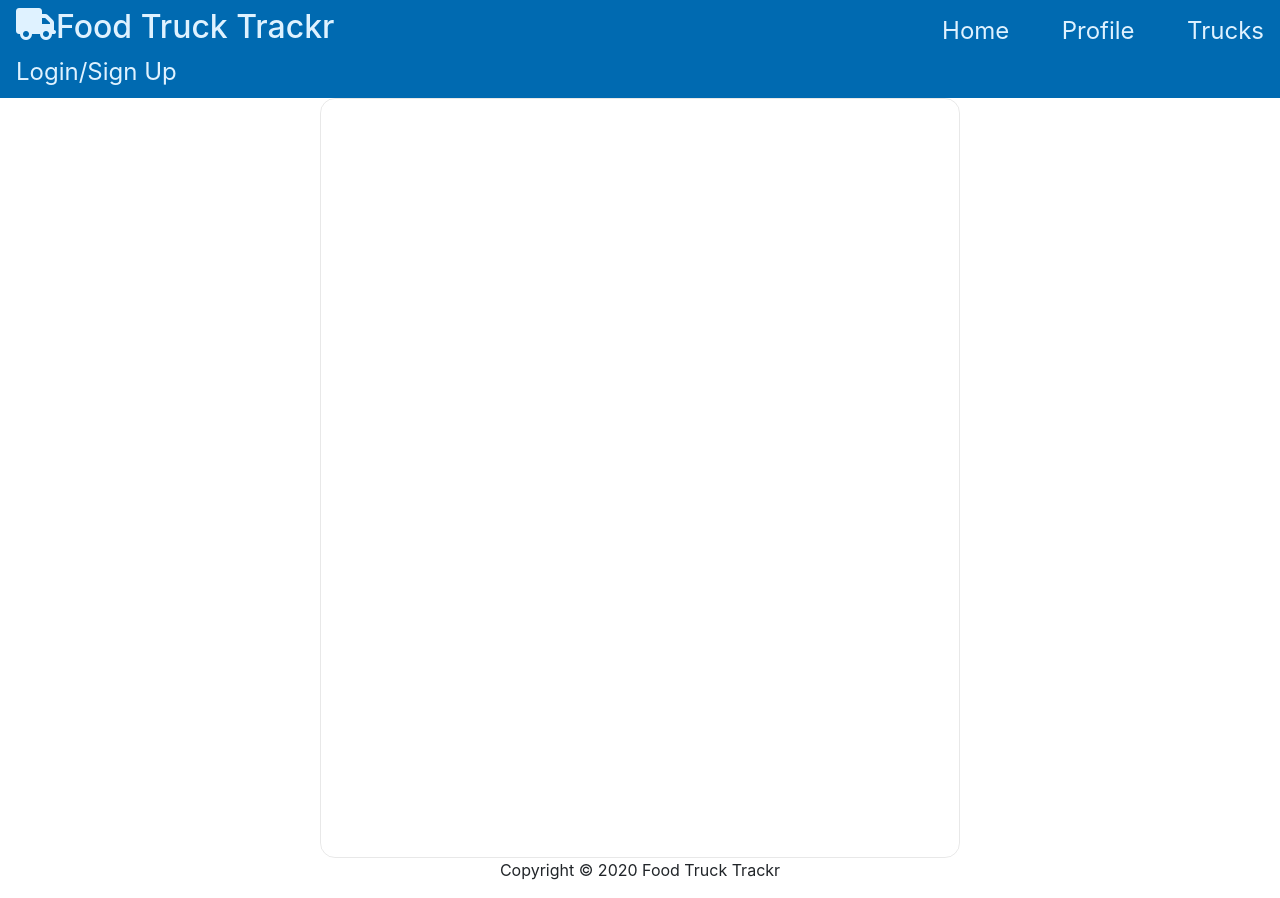
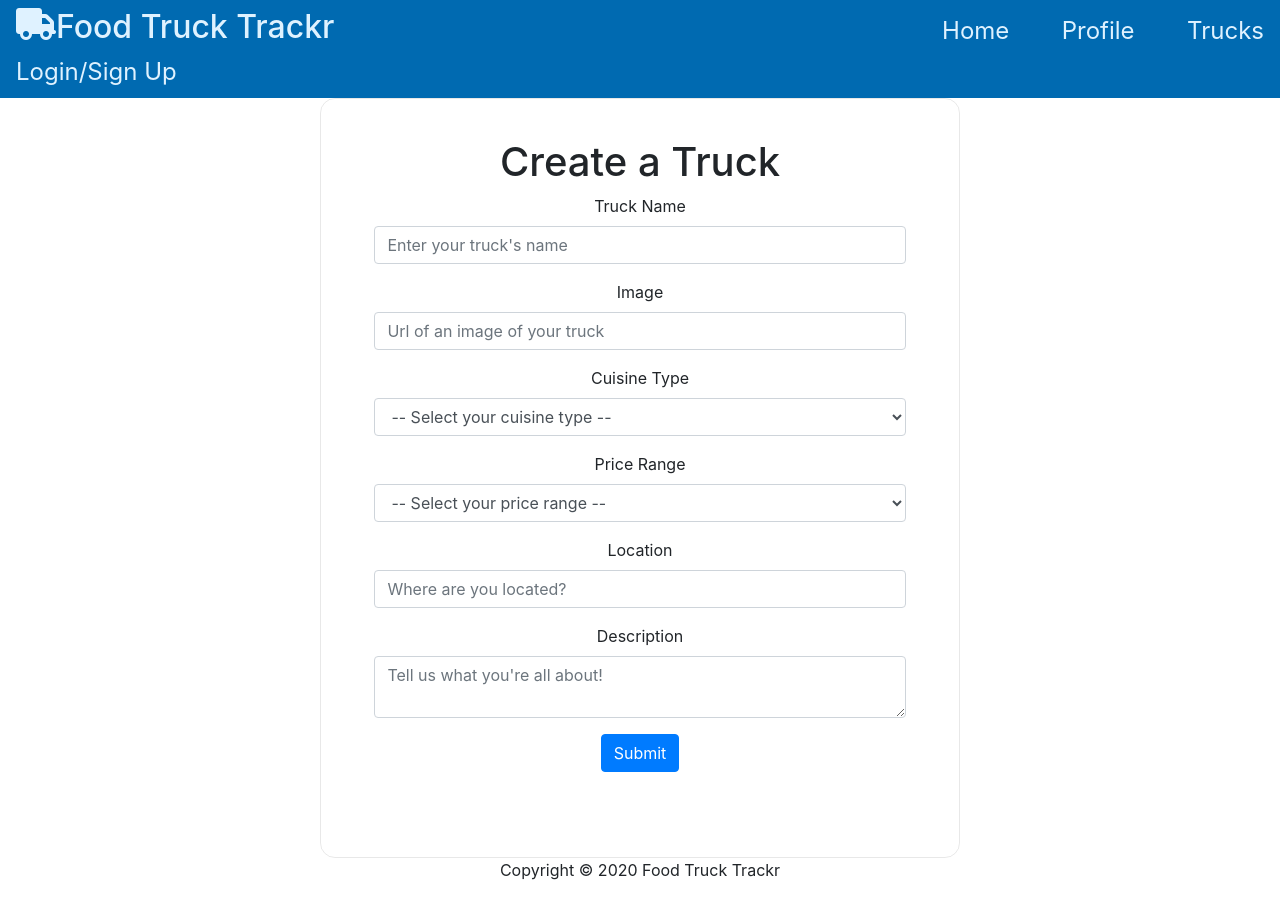
Before and after one commit to markanator/foodtrucktrackr-frontend, a React (Create React App) app: page /add-truck in a window 1280 px wide. Built offline with nearby package versions, Linux system fonts and the light colour scheme.

Commit message:
Created add truck form component

```diff
--- a/src/App.js
+++ b/src/App.js
@@ -3,6 +3,7 @@ import { Route, Switch } from "react-router-dom";
 
 import Layout from "./Layout";
 import Home from "./components/Home";
+import CreateTruckForm from "./components/CreateTruckForm";
 
 import { createStore } from 'redux';
 import { reducer } from './reducers';
@@ -18,6 +19,9 @@ const App = () => {
                     <Route exact path='/'>
                         <Home />
                     </Route>
+                    <Route path="/add-truck">
+                        <CreateTruckForm/>
+                    </Route>
                 </Switch>
             </div>
         </Layout>
--- /dev/null
+++ b/src/components/CreateTruckForm.js
@@ -0,0 +1,107 @@
+import React, {useState} from "react";
+import {Container,Form, FormGroup, Label, Input, Button} from "reactstrap";
+
+export default function CreateTruckForm(props){
+    const [formData, setFormData] = useState({
+        truckName: "",
+        image: "",
+        cuisineType: "",
+        priceRange: "",
+        location: "",
+        description: "",
+    });
+    const [cuisineTypes, setCuisineTypes] = useState([
+        "American",
+        "Mexican",
+        "Greek",
+        "SeaFood",
+        "Vegan Exclusive",
+        "Vegetarian",
+        "Chinese",
+        "Thai",
+        "Dessert",
+        "Italian",
+        "Filipino",
+        "Kosher"
+    ]);
+
+    const onInputChange = e =>{
+        setFormData({
+            ...formData,
+            [e.target.name]: e.target.value
+        });
+    }
+
+    const submit = e =>{
+        e.preventDefault();
+        console.log(formData)
+    }
+
+    return (
+        <Container className="createTruckForm">
+            <Form onSubmit={submit}>
+                <h1>Create a Truck</h1>
+                <FormGroup>
+                    <Label for="truckName">Truck Name</Label>
+                    <Input
+                        onChange={onInputChange}
+                        type="text"
+                        id="truckName"
+                        name="truckName"
+                        placeholder="Enter your truck's name"
+                        value={formData.truckName}
+                        required/>
+                </FormGroup>
+                <FormGroup>
+                    <Label for="image">Image</Label>
+                    <Input
+                        onChange={onInputChange}
+                        type="text" id="image"
+                        name="image"
+                        placeholder="Url of an image of your truck"
+                        value={formData.image}
+                        required/>
+                </FormGroup>
+                <FormGroup>
+                    <Label for="cuisineType">Cuisine Type</Label>
+                    <Input onChange={onInputChange} type="select" id="cuisineType" name="cuisineType" required>
+                        <option selected value="" disabled>-- Select your cuisine type --</option>
+                        {cuisineTypes.map(cuisineType=>{
+                            return (<option value={cuisineType}>{cuisineType}</option>)
+                        })}
+                    </Input>
+                </FormGroup>
+                <FormGroup>
+                    <Label for="priceRange">Price Range</Label>
+                    <Input onChange={onInputChange} type="select" id="priceRange" name="priceRange" required>
+                        <option selected value="" disabled>-- Select your price range --</option>
+                        <option value="$">$</option>
+                        <option value="$$">$$</option>
+                        <option value="$$$">$$$</option>
+                    </Input>
+                </FormGroup>
+                <FormGroup>
+                    <Label for="location">Location</Label>
+                    <Input
+                        onChange={onInputChange}
+                        type="text"
+                        id="location"
+                        name="location"
+                        placeholder="Where are you located?"
+                        value={formData.location}/>
+                </FormGroup>
+                <FormGroup>
+                    <Label for="description">Description</Label>
+                    <Input
+                        onChange={onInputChange}
+                        type="textarea"
+                        id="description"
+                        name="description"
+                        placeholder="Tell us what you're all about!"
+                        value={formData.description}/>
+                </FormGroup>
+                <Button color="primary">Submit</Button>
+            </Form>
+        </Container>
+    );
+}
```
